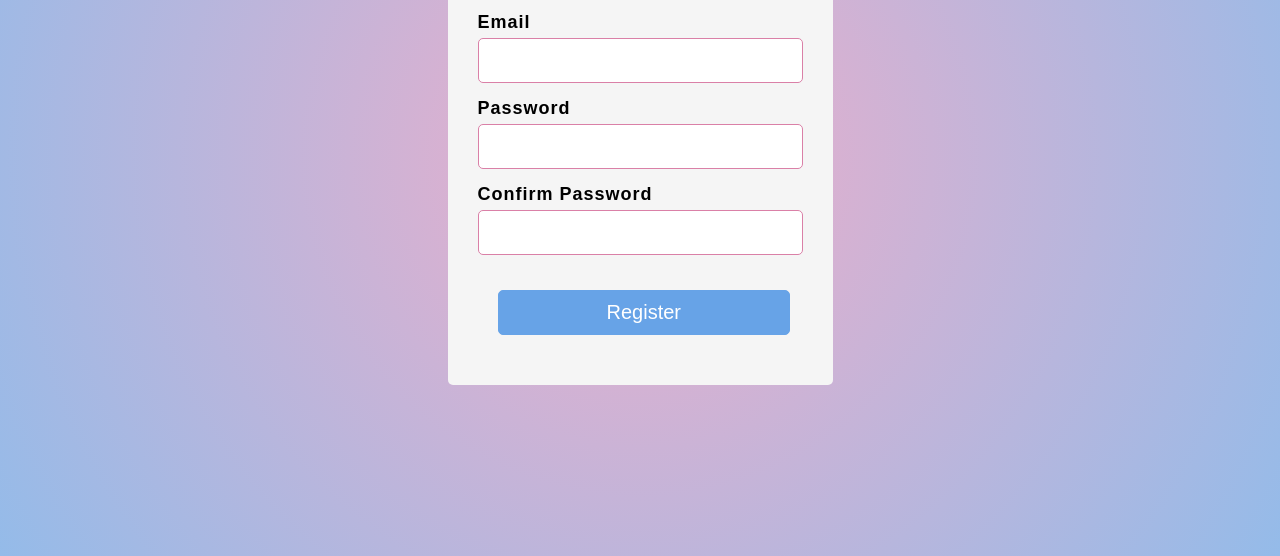
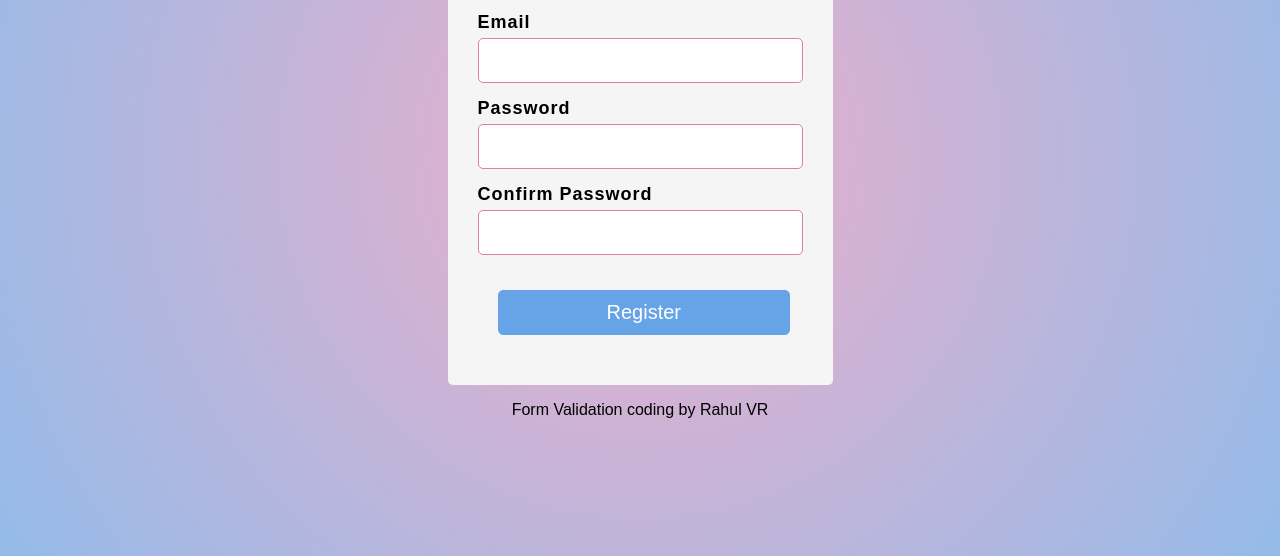
Before and after one commit to rahulvr29/Form-Validation, a plain HTML site: page index.html in a window 1280 px wide. Shown: the part 244-800 px from the top of the page. Drawn offline with Linux system fonts and the light colour scheme.

Commit message:
add footer and styles

```diff
--- a/index.html
+++ b/index.html
@@ -34,7 +34,9 @@
         <button type="submit">Register</button>
     </form>
 </div>
-
+<footer>
+  <p>Form Validation coding by Rahul VR</p>
+</footer>
 
 
   <script src="./script.js"></script>
--- a/style.css
+++ b/style.css
@@ -58,3 +58,9 @@ border-color: #0cc477 ;
 .input-group.error input{
   border-color: rgb(206, 67, 67) ;
   }
+footer{
+text-align: center;
+color: rgb(0, 0, 0);
+font-family: 600;
+font-size: 16px;
+}
```
